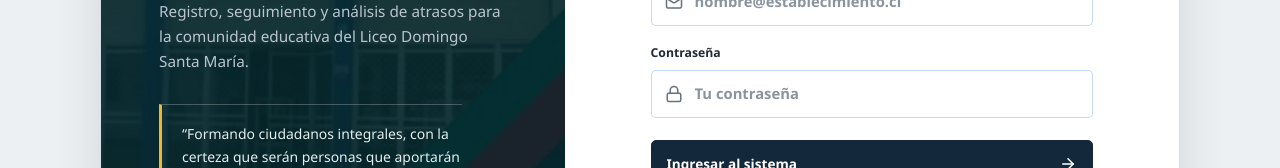
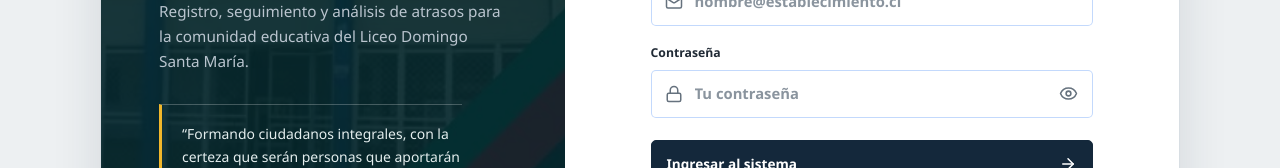
Before and after one commit to Lucas23-IECI/ProgramaInasistenciasColegioDomingoSantamaria, a React (Vite) app in the folder frontend/: page /login in a window 1280 px wide. Shown: the part 429-597 px from the top of the page. Built offline with nearby package versions, Linux system fonts and the light colour scheme; no server answers.

Commit message:
feat: agregar visualizador de contraseña al acceso

```diff
--- a/frontend/src/Login.jsx
+++ b/frontend/src/Login.jsx
@@ -1,12 +1,13 @@
 import React, { useContext, useState } from 'react';
 import { useNavigate } from 'react-router-dom';
-import { AlertCircle, ArrowRight, Lock, Mail, MapPin, ShieldCheck } from 'lucide-react';
+import { AlertCircle, ArrowRight, Eye, EyeOff, Lock, Mail, MapPin, ShieldCheck } from 'lucide-react';
 import { AuthContext } from './context/AuthContext';
 import InstitutionalMark from './components/InstitutionalMark';
 
 const Login = () => {
   const [correo, setCorreo] = useState('');
   const [password, setPassword] = useState('');
+  const [showPassword, setShowPassword] = useState(false);
   const [errorMsg, setErrorMsg] = useState('');
   const [loading, setLoading] = useState(false);
   const { login } = useContext(AuthContext);
@@ -96,7 +97,7 @@ const Login = () => {
               <div className="login-input-wrapper">
                 <Lock size={18} className="login-input-icon" />
                 <input
-                  type="password"
+                  type={showPassword ? 'text' : 'password'}
                   className="login-input"
                   placeholder="Tu contraseña"
                   value={password}
@@ -104,6 +105,16 @@ const Login = () => {
                   autoComplete="current-password"
                   required
                 />
+                <button
+                  type="button"
+                  className="login-password-toggle"
+                  onClick={() => setShowPassword((visible) => !visible)}
+                  aria-label={showPassword ? 'Ocultar contraseña' : 'Mostrar contraseña'}
+                  aria-pressed={showPassword}
+                  title={showPassword ? 'Ocultar contraseña' : 'Mostrar contraseña'}
+                >
+                  {showPassword ? <EyeOff size={19} /> : <Eye size={19} />}
+                </button>
               </div>
             </label>
 
--- a/frontend/src/styles/institutional.css
+++ b/frontend/src/styles/institutional.css
@@ -433,6 +433,37 @@ textarea {
   transition: border-color 120ms ease, box-shadow 120ms ease;
 }
 
+.login-input-wrapper:has(.login-password-toggle) .login-input {
+  padding-right: 48px;
+}
+
+.login-password-toggle {
+  position: absolute;
+  right: 7px;
+  display: inline-grid;
+  width: 36px;
+  height: 36px;
+  place-items: center;
+  padding: 0;
+  border: 0;
+  border-radius: 8px;
+  background: transparent;
+  color: var(--muted);
+  cursor: pointer;
+  transition: background-color 120ms ease, color 120ms ease, box-shadow 120ms ease;
+}
+
+.login-password-toggle:hover {
+  background: var(--surface-subtle);
+  color: var(--ink);
+}
+
+.login-password-toggle:focus-visible {
+  outline: none;
+  box-shadow: 0 0 0 3px rgb(40 97 140 / 18%);
+  color: var(--focus);
+}
+
 .login-input::placeholder {
   color: #8a949e;
 }
```
